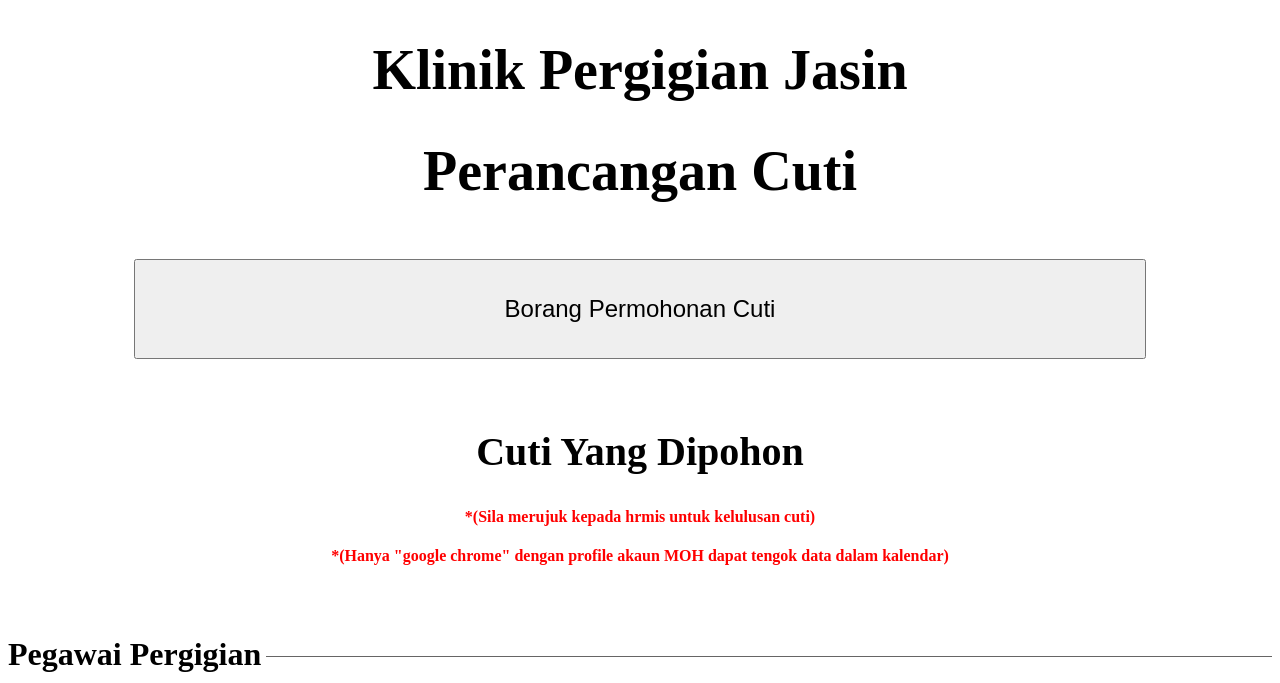
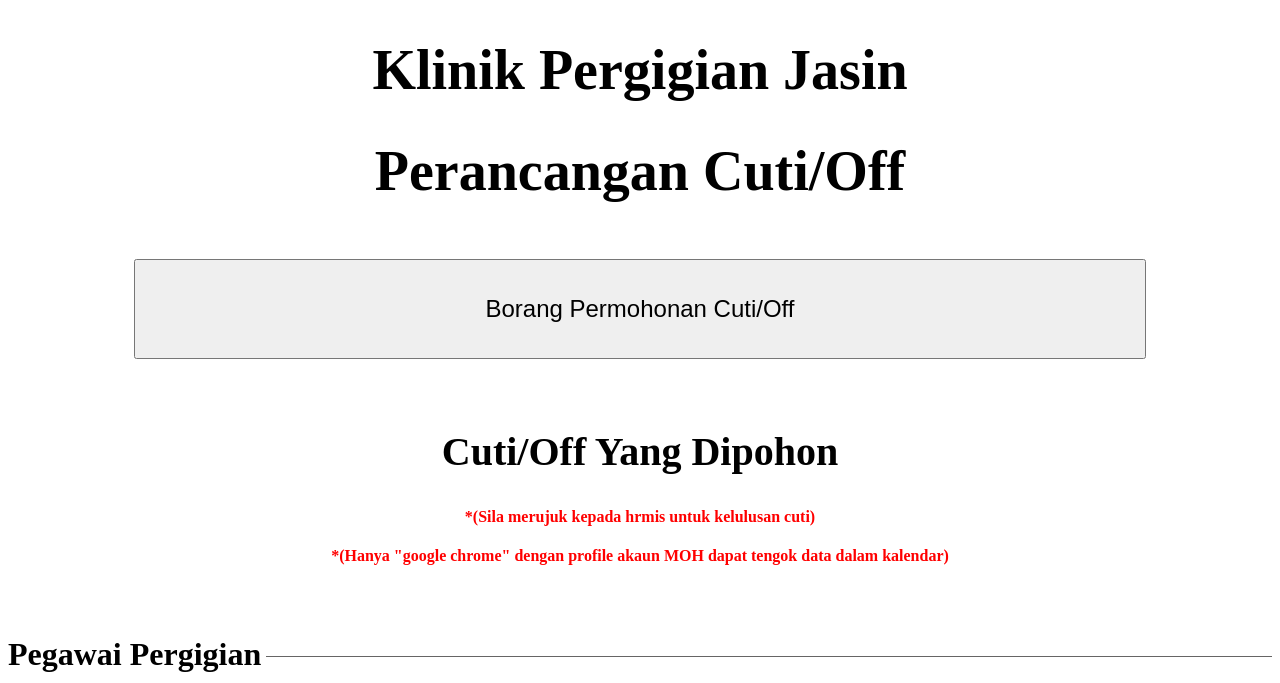
Before and after one commit to laikang44/cutikpj, a plain HTML site: page index.html in a window 1280 px wide. Shown: the top 683 px of the page. Drawn offline with Linux system fonts and the light colour scheme.

Commit message:
Update index.html

```diff
--- a/index.html
+++ b/index.html
@@ -10,7 +10,7 @@
   <body>
     <div>
       <h1>Klinik Pergigian Jasin</h1>
-      <h1>Perancangan Cuti</h1>
+      <h1>Perancangan Cuti/Off</h1>
     </div>
 
     <br />
@@ -20,7 +20,7 @@
         class="applicationbtn"
         onclick="window.open('https://docs.google.com/forms/d/e/1FAIpQLSeTpf0pOXSaojEThxq-gciYQvJxg6CyIoRDgxLY90jt0LmG0w/viewform?usp=header')"
       >
-        Borang Permohonan Cuti
+        Borang Permohonan Cuti/Off
       </button>
     </div>
 
@@ -31,7 +31,7 @@
     <br />
 
     <div>
-      <h2>Cuti Yang Dipohon</h2>
+      <h2>Cuti/Off Yang Dipohon</h2>
       <h4>*(Sila merujuk kepada hrmis untuk kelulusan cuti)</h4>
       <h4>*(Hanya "google chrome" dengan profile akaun MOH dapat tengok data dalam kalendar)</a>
     </div>
```
